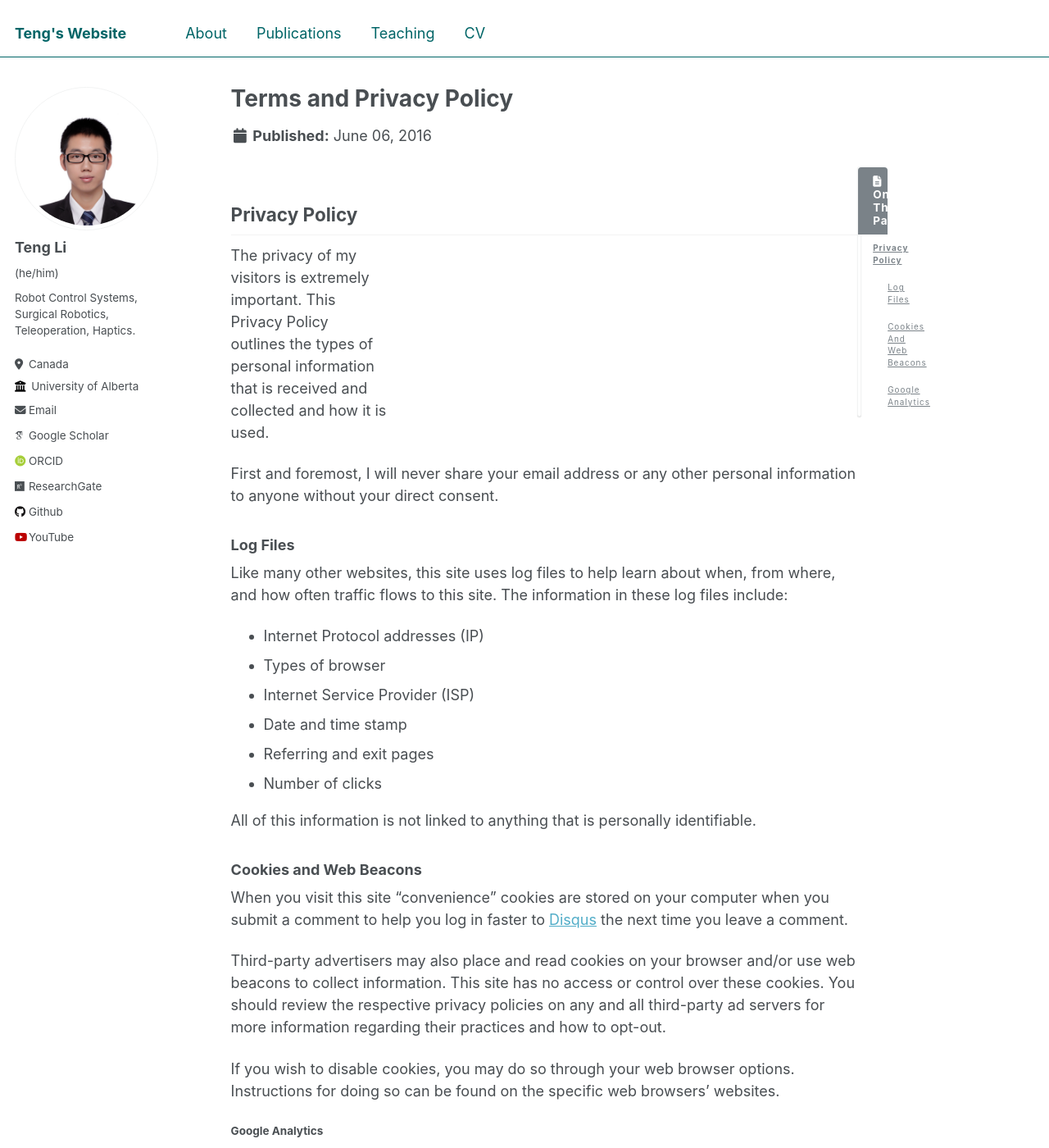
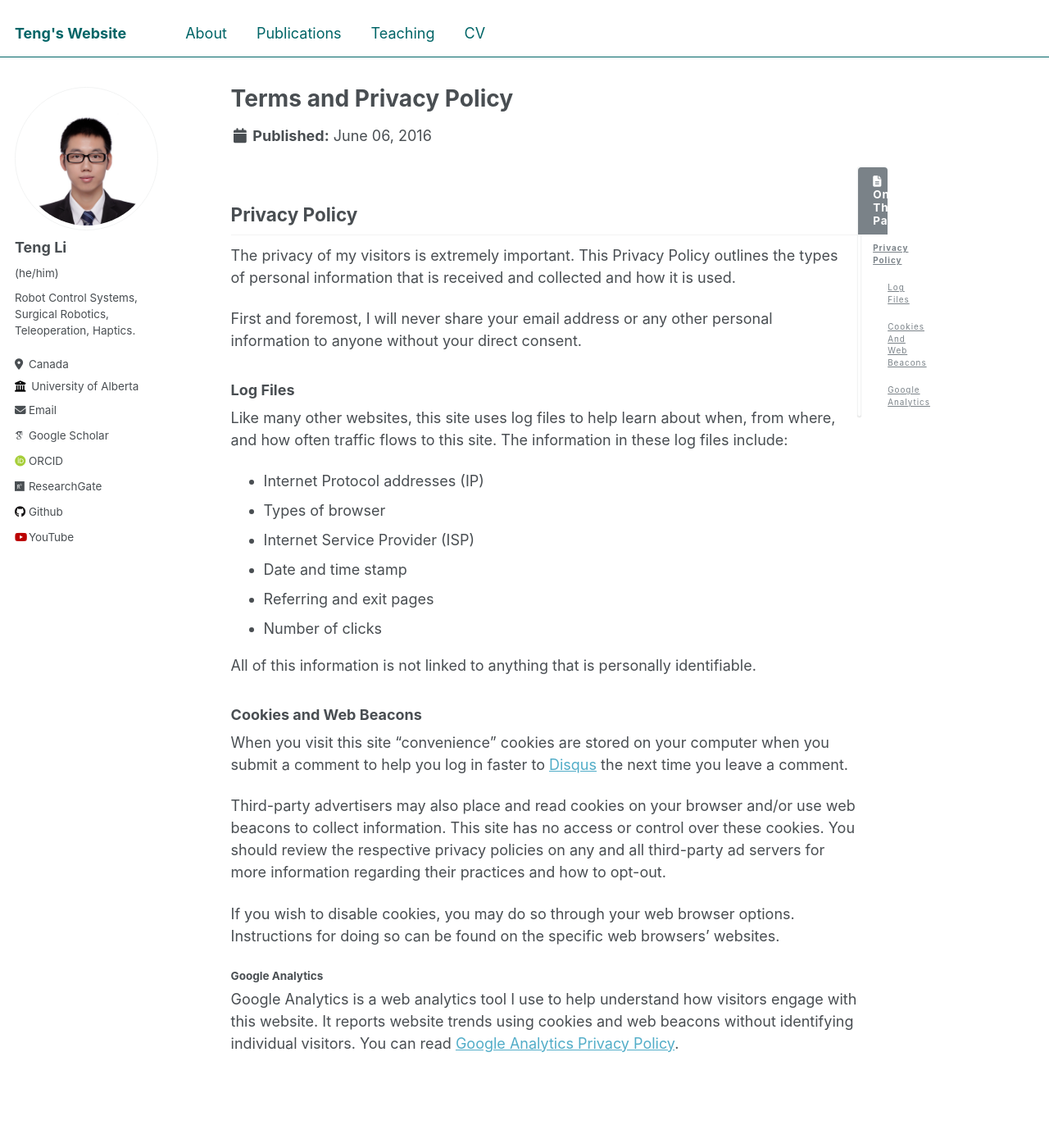
Before and after one commit to teng4/teng4.github.io, a Jekyll site: the page built from _pages/terms.md, in a window 1280 px wide and 1400 px high. Shown: the whole window at 82% size. Built offline with Jekyll 4.4.1, drawn with Linux system fonts in a browser that asks for light colours; some web fonts are replaced.

Commit message:
Update _sidebar.scss

```diff
--- a/_sass/_sidebar.scss
+++ b/_sass/_sidebar.scss
@@ -63,8 +63,8 @@
     position: relative;
     float: right;
     width: $right-sidebar-width-narrow;
-    //margin-left: span(0.5 of 12); //original = span(0.5 of 12)
-    margin-left: span(9 of 12); //teng4, modified. don't know control what.
+    margin-left: span(0.5 of 12); //original = span(0.5 of 12)
+    //margin-left: span(9 of 12); //teng4, modified. don't know control what.
     z-index: 10;
   }
 
```
